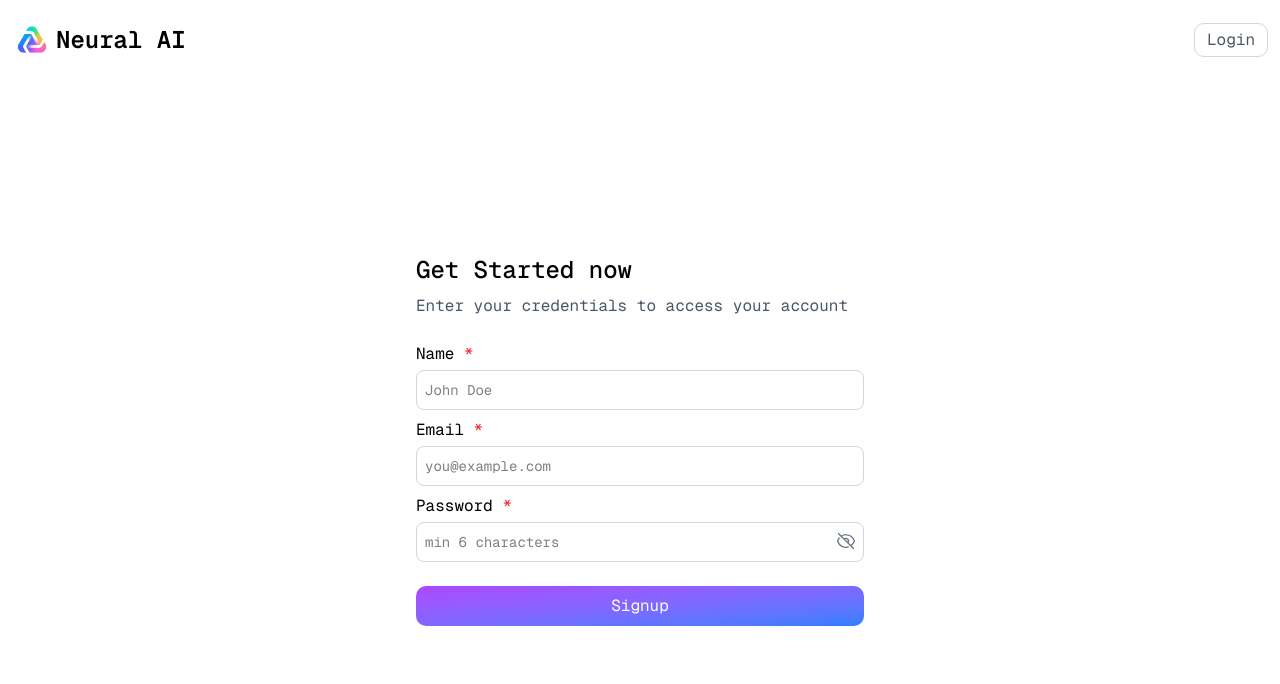
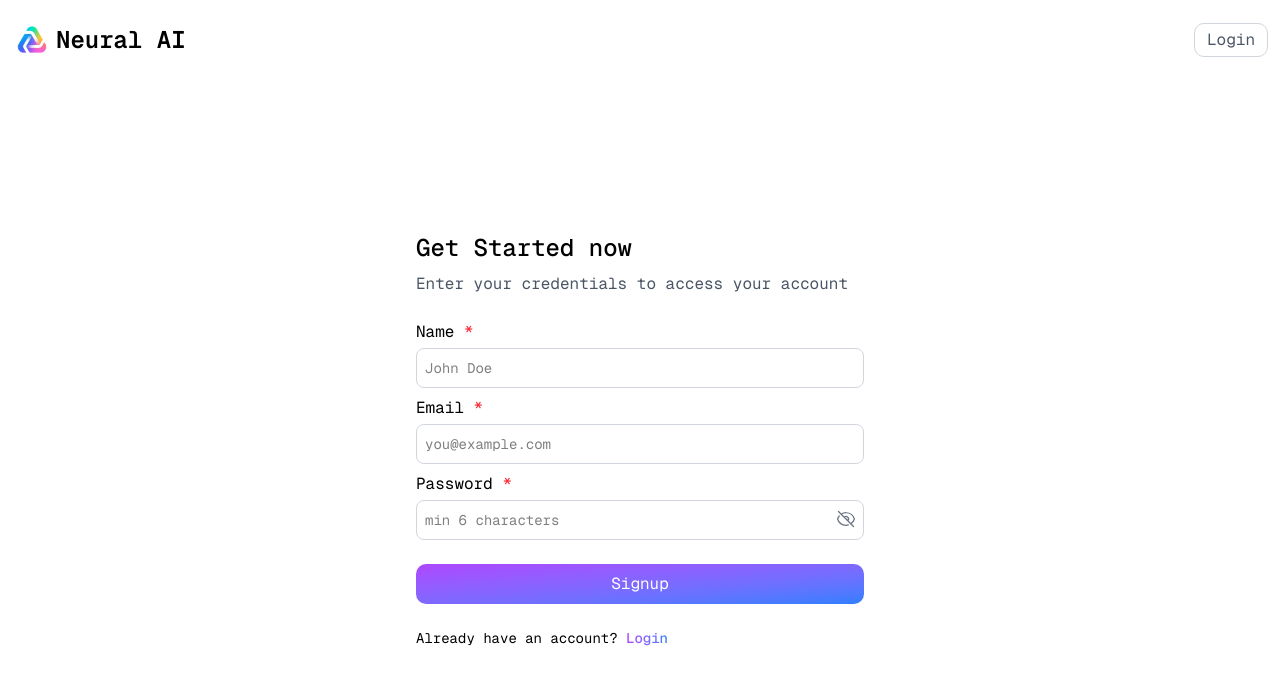
Before and after one commit to AdityaNaida/neuralai_frontend, a React (Vite) app: page /signup in a window 1280 px wide. Shown: the top 684 px of the page. Built offline with nearby package versions, Linux system fonts and the light colour scheme; no server answers.

Commit message:
[ADD] Login and Signup Text in each page

```diff
--- a/src/routes/auth/Login.tsx
+++ b/src/routes/auth/Login.tsx
@@ -1,4 +1,5 @@
 import { useState } from "react";
+import { NavLink } from "react-router-dom";
 import { toast } from "react-toastify";
 
 export default function Login() {
@@ -187,6 +188,15 @@ export default function Login() {
             <>Login</>
           )}
         </button>
+        <p className="text-sm mt-4">
+          Don&apos;t have an account?{" "}
+          <NavLink
+            to={"/signup"}
+            className={`text-transparent bg-clip-text bg-gradient-to-r from-purple-500 to-blue-500 font-medium underline`}
+          >
+            Signup
+          </NavLink>{" "}
+        </p>
       </form>
     </div>
   );
--- a/src/routes/auth/Signup.tsx
+++ b/src/routes/auth/Signup.tsx
@@ -1,4 +1,5 @@
 import { useState } from "react";
+import { NavLink } from "react-router-dom";
 import { toast } from "react-toastify";
 
 export default function Signup() {
@@ -204,6 +205,15 @@ export default function Signup() {
             <>Signup</>
           )}
         </button>
+        <p className="text-sm mt-4">
+          Already have an account?{" "}
+          <NavLink
+            to={"/login"}
+            className={`text-transparent bg-clip-text bg-gradient-to-r from-purple-500 to-blue-500 font-medium underline`}
+          >
+            Login
+          </NavLink>{" "}
+        </p>
       </form>
     </div>
   );
```
